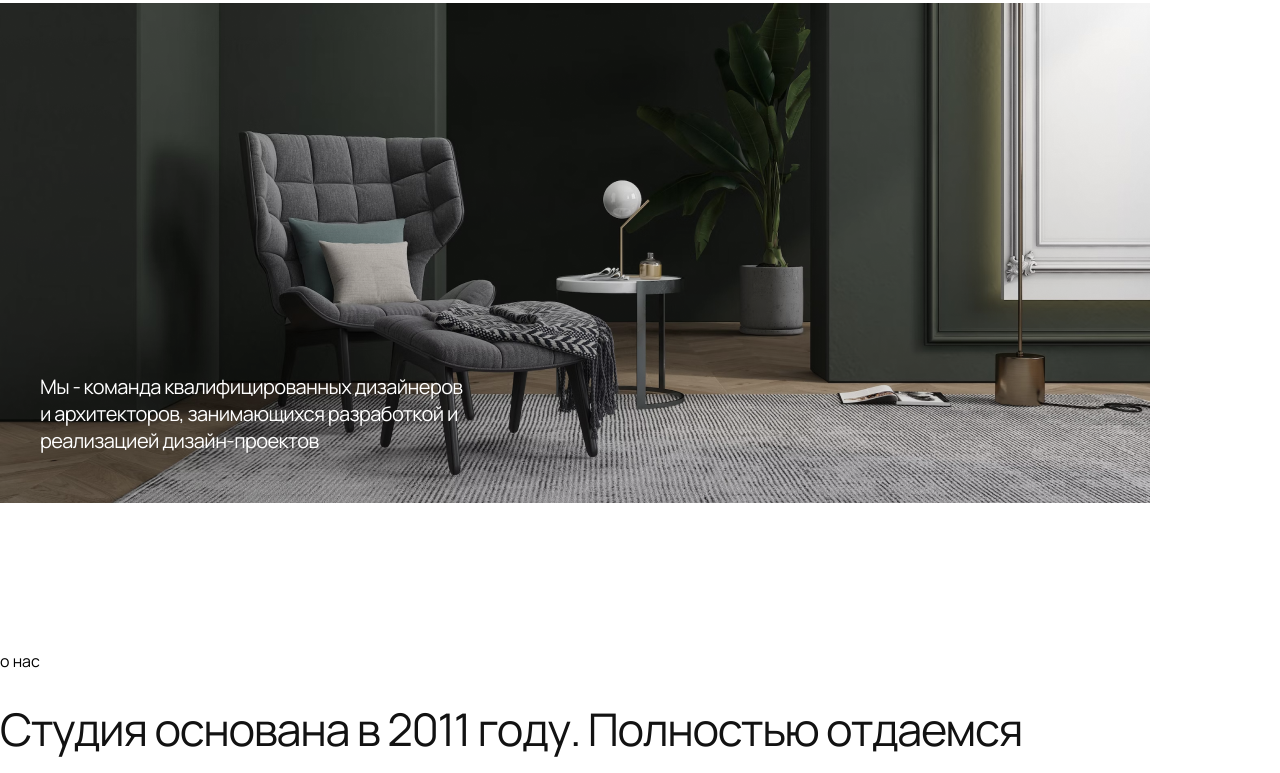
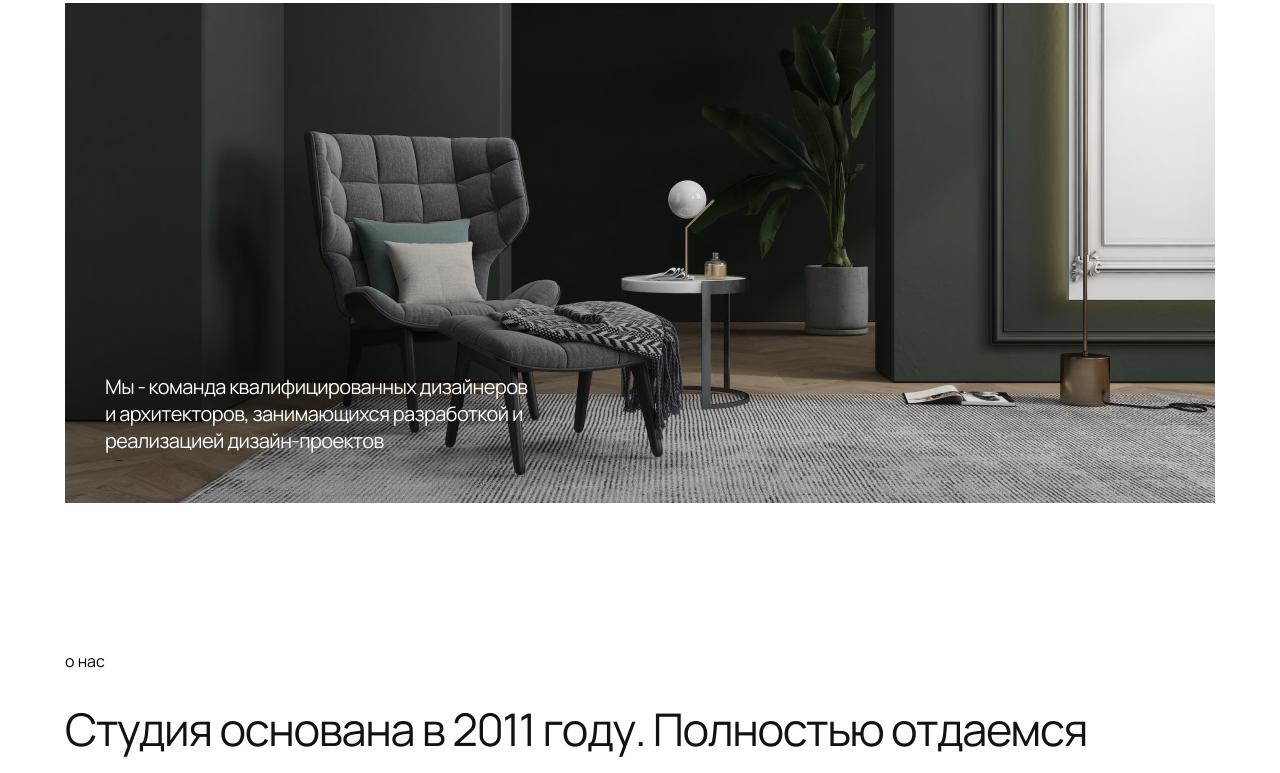
Before and after one commit to ElvinaNazipova/studies, a plain HTML site: page index.html in a window 1280 px wide. Shown: the part 207-980 px from the top of the page. Drawn offline with Linux system fonts and the light colour scheme.

Commit message:
структурирование стилей

```diff
--- a/index.html
+++ b/index.html
@@ -13,11 +13,13 @@
     <link rel="stylesheet" href="styles/styles.css" />
   </head>
   <body>
+    <div class="container">
+      <div class="section">
         <h1>Современные и стильные интерьеры для комфортной жизни</h1>
         <div class="home">
           <p class="home__p">
-        Мы - команда квалифицированных дизайнеров и архитекторов, занимающихся
-        разработкой и реализацией дизайн-проектов
+            Мы - команда квалифицированных дизайнеров и архитекторов,
+            занимающихся разработкой и реализацией дизайн-проектов
           </p>
         </div>
         <h2>о нас</h2>
@@ -29,5 +31,7 @@
         </p>
 
         <a class="btn" href="/">Посмотреть услуги</a>
+      </div>
+    </div>
   </body>
 </html>
--- a/styles/styles.css
+++ b/styles/styles.css
@@ -2,41 +2,44 @@ body {
   font-family: "Manrope", sans-serif;
 }
 
+.container {
+  width: 1150px;
+  margin: 0 auto;
+}
+
 h1 {
+  width: 956px;
+  margin-bottom: 30px;
+  font-size: 60px;
   color: #121212;
-  width: 956px;
-  font-size: 60px;
-  margin-bottom: 30px;
 }
 
 .home {
   width: 1150px;
   height: 500px;
+  margin-bottom: 150px;
   background-image: url(../resurses/серый\ стул.png);
   background-size: contain;
   background-repeat: no-repeat;
-  margin-bottom: 150px;
 }
 
 .home__p {
   width: 430px;
+  padding: 370px 40px;
   font-size: 20px;
   line-height: 27px;
   letter-spacing: -0.03em;
   color: #ffffff;
-  padding: 370px 40px;
 }
 
 .history {
   width: 1048px;
   height: 366px;
-
+  margin-bottom: 30px;
   font-size: 45px;
-
   line-height: 61px;
   letter-spacing: -0.03em;
   color: #121212;
-  margin-bottom: 30px;
 }
 
 h2 {
@@ -46,12 +49,12 @@ h2 {
 .btn {
   display: block;
   width: 186px;
+  padding: 20px 40px;
+  border-radius: 5px;
   background-color: #ad1818;
   text-decoration: none;
   color: #ffffff;
   font-size: 20px;
   line-height: 33px;
   text-align: center;
-  padding: 20px 40px;
-  border-radius: 5px;
 }
```
Lines whose indentation alone changed are shown as unchanged.
